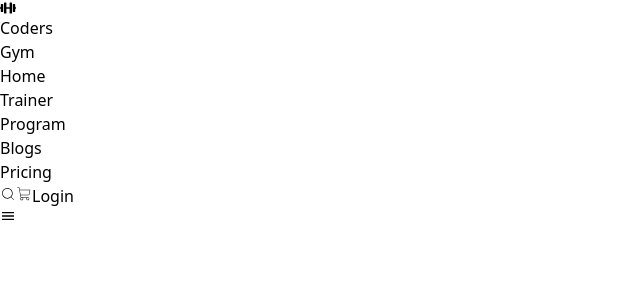
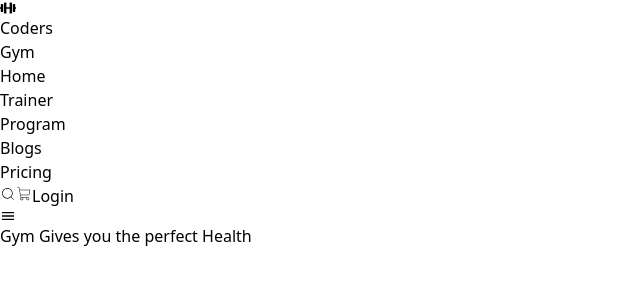
Before and after one commit to MarxAlonso/Gym-Mrx-Code, a React (Vite) app: page / in a window 1280 px wide. Shown: the top 300 px of the page, without its empty margins (0-640 px from the left). Built offline with nearby package versions, Linux system fonts and the light colour scheme; the HTML template or start-up script is replaced by a standard one.

Commit message:
Agregando componentes a Hero

```diff
--- a/src/components/Hero/Hero.tsx
+++ b/src/components/Hero/Hero.tsx
@@ -1,6 +1,15 @@
 export const Hero = () => {
     return(
         <>
+        <section>
+            <div className="container grid grid-cols-1 md:grid-cols-2 min-h-[650px] relative">
+                {/* Brand Info */}
+                <div className="flex flex-col justify-center py-14 md:py-0">
+                    <h1>Gym Gives you the perfect <span>Health</span></h1>
+                </div>
+                {/* Hero Image */}
+            </div>
+        </section>
         </>
     )
 }
--- a/src/pages/HomePage/HomePage.tsx
+++ b/src/pages/HomePage/HomePage.tsx
@@ -1,11 +1,11 @@
-import { Hero } from "../../components/Hero/Hero"
-import { Navbar } from "../../components/Navbar/Navbar"
+import { Hero } from "../../components/Hero/Hero";
+import { Navbar } from "../../components/Navbar/Navbar";
 
 export const HomePage = () => {
-    return(
-        <>
-        <Navbar />
-        <Hero />
-        </>
-    )
-}
+  return (
+    <div className="overflow-x-hidden">
+      <Navbar />
+      <Hero />
+    </div>
+  );
+};
```
